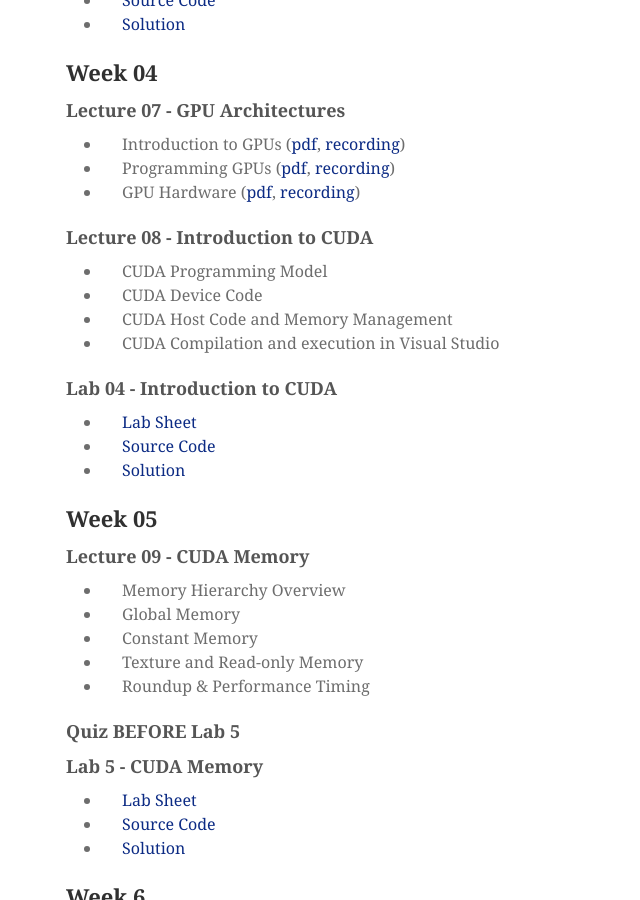
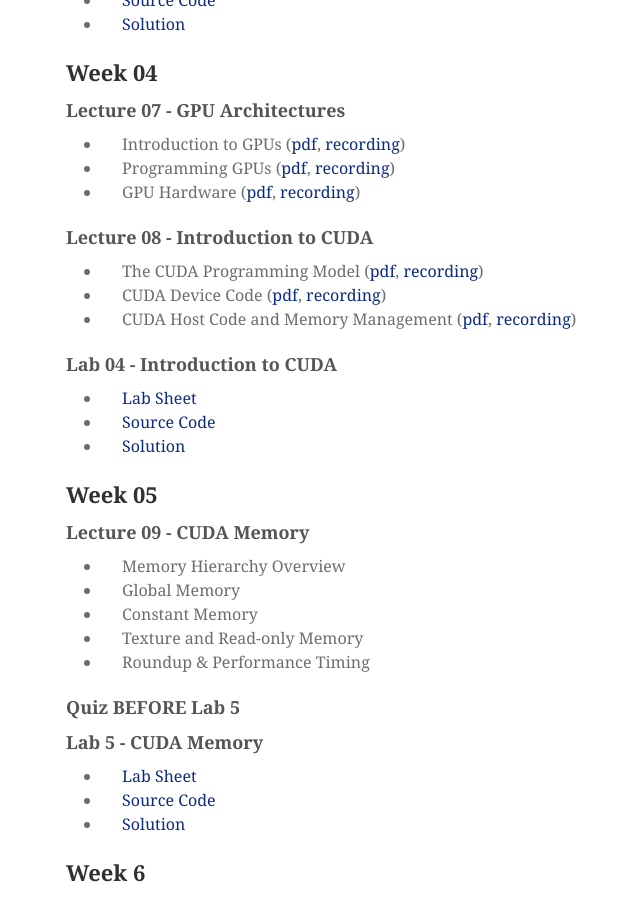
Before and after one commit to mondus/mondus.github.io, a Jekyll site: the page built from teaching/COM4521/index.md, in a window 1280 px wide and 900 px high, scrolled down 3835 px. Shown: the whole window, without its empty margins (174-814 px from the left). Built offline with Jekyll 4.4.1, drawn with Linux system fonts in a browser that asks for light colours; nearby versions of some CDN libraries; some web fonts are replaced.

Commit message:
Update index.md

```diff
--- a/teaching/COM4521/index.md
+++ b/teaching/COM4521/index.md
@@ -137,10 +137,9 @@ Lectures are pre-recorded and are availble on the [COM4521  Parallel Computing w
 
 ### Lecture 08 - Introduction to CUDA
 
-* CUDA Programming Model
-* CUDA Device Code
-* CUDA Host Code and Memory Management
-* CUDA Compilation and execution in Visual Studio
+* The CUDA Programming Model ([pdf](https://drive.google.com/file/d/1p50MnSqyC-U1lls08GhVX-mW8TEuXqLb/view?usp=sharing), [recording](https://digitalmedia.sheffield.ac.uk/media/Lecture+08+-+Part+01+-+CUDA+Programming+Model/1_kbdt8jns))
+* CUDA Device Code ([pdf](https://drive.google.com/file/d/1he_iuEuyo5nONhM9DtkMmVdQ1Zat1s86/view?usp=sharing), [recording](https://digitalmedia.sheffield.ac.uk/media/Lecture+08+-+Part+02+-+CUDA+Device+Code/1_q8zijjv4))
+* CUDA Host Code and Memory Management ([pdf](https://drive.google.com/file/d/1-PPKh4g2-Pe8jITUsLbUO0A0SxwIGXtU/view?usp=sharing), [recording](https://digitalmedia.sheffield.ac.uk/media/Lecture+08+-+Part+03+-+CUDA+Host+Code+and+Memory+Management/1_g4zl8te4))
 
 ### Lab 04 - Introduction to CUDA
 
```
